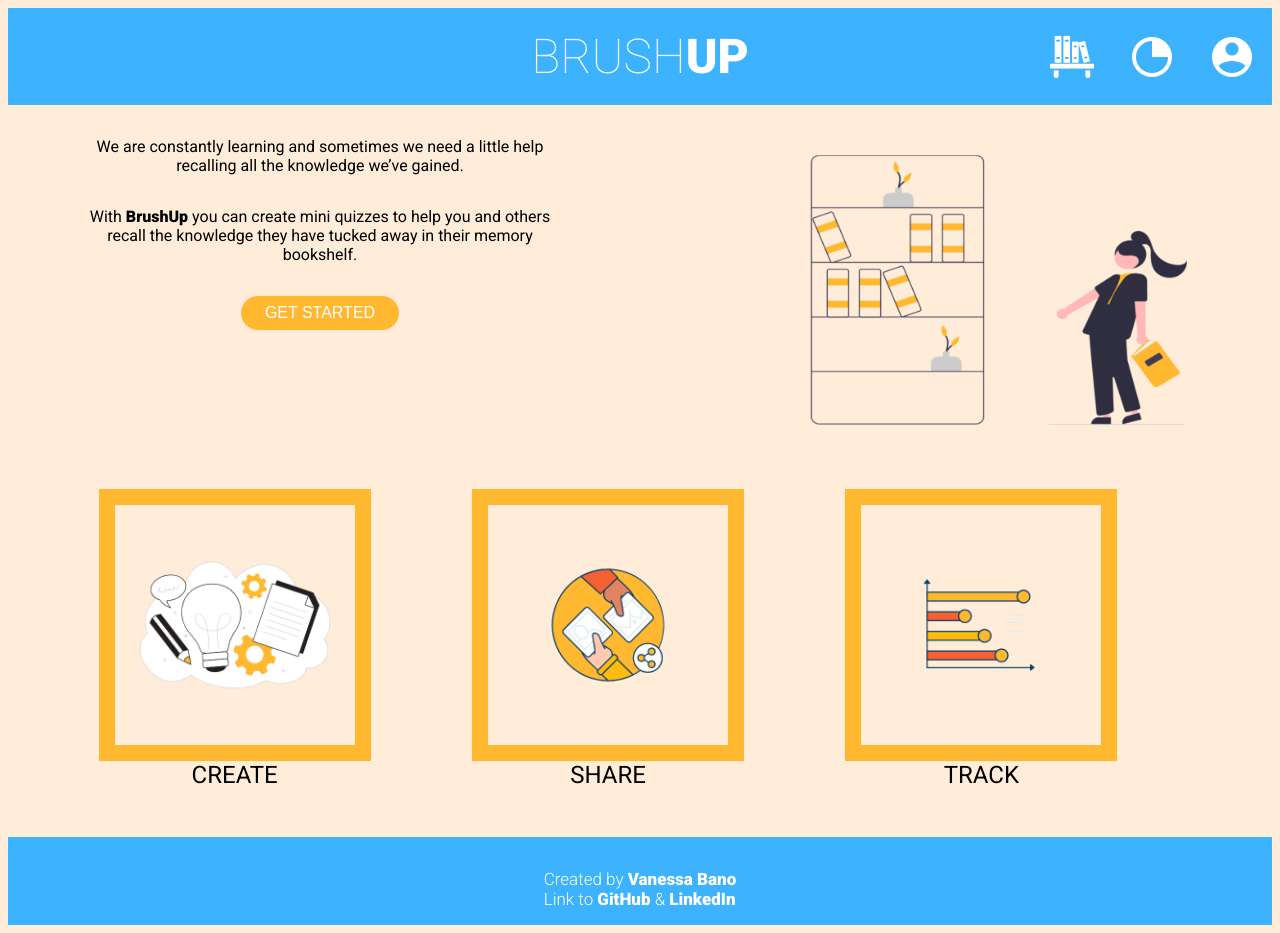
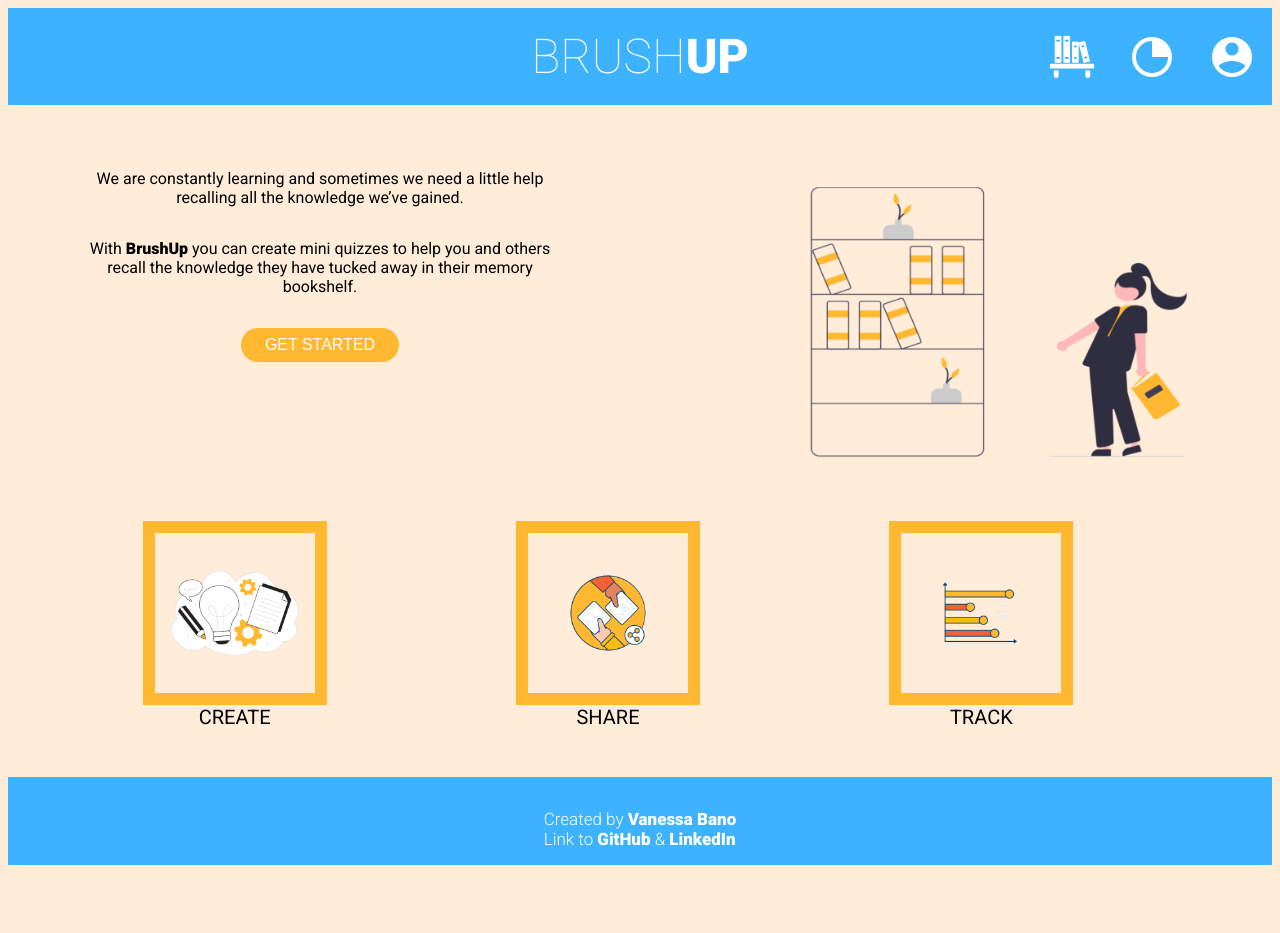
Before and after one commit to vtbano/BrushUp, a React (Create React App) app in the folder frontend/: page / in a window 1280 px wide. After the commit the page ends 873 px from the top, so only its background shows below. Built offline with nearby package versions, Linux system fonts and the light colour scheme.

Commit message:
add useState userNavBar to App.js in order to change the navigation buttons once a user is logged in. userNavBar is passed as a prop to NavigationButtons component

```diff
--- a/frontend/src/App.css
+++ b/frontend/src/App.css
@@ -73,12 +73,13 @@ footer {
 }
 
 .feature-img {
-  width: 15em;
-  height: 15em;
-  border: 1em solid #ffb830;
+  width: 10em;
+  height: 10em;
+  border: 0.75em solid #ffb830;
 }
 
 .home-display {
+  margin-top: 2em;
   padding: 2em;
   display: grid;
   grid-template-columns: 30em 15em 25em;
@@ -88,6 +89,7 @@ footer {
 
 .home-summary {
   text-align: center;
+  font-size: 1em;
 }
 
 .home-summary-first-paragraph {
@@ -133,12 +135,11 @@ footer {
 
 .features-display div {
   font-family: "Roboto", sans-serif;
-  font-size: 1.5em;
+  font-size: 1.25em;
   text-align: center;
 }
 .share-display {
   display: grid;
-  /* place-items: center; */
 
   width: 70em;
   min-height: 20em;
--- a/frontend/src/App.js
+++ b/frontend/src/App.js
@@ -28,21 +28,9 @@ const App = () => {
   );
   const [questionText, setQuestionText] = useState("");
   const [imageUrl, setImageUrl] = useState("");
+  const [userNavBar, setUserNavBar] = useState(false);
 
   return (
-    // <BrowserRouter>
-    //   <Routes>
-    //     <Route path="/" element={<App />}>
-    //       <Route path="register" element={<CreatorsLogin />} />
-    //       <Route path="quizzes" element={<Quizzes />} />
-    //       <Route path="quizzes/create" element={<CreateQuiz />} />
-    //       <Route path="quizzes/:id/edit" element={<EditQuizTitle />} />
-    //       <Route path="quizzes/:id/questions" element={<QuizQuestions />} />
-    //       <Route path="quizzes/:id/questions/add" element={<AddQuestion />} />
-    //     </Route>
-    //   </Routes>
-    // </BrowserRouter>
-
     <BrowserRouter>
       <div className="page-body">
         <header className="page-body-header">
@@ -52,7 +40,7 @@ const App = () => {
             <span className="title-bold">UP</span>
           </div>
           <div className="navigation-options">
-            <NavigationButtons creator={creator} />
+            <NavigationButtons creator={creator} userNavBar={userNavBar} />
           </div>
         </header>
         <section className="page-body-main">
```
Also changed, not shown: frontend/src/NavigationButtons.js (+12 -1 lines).
